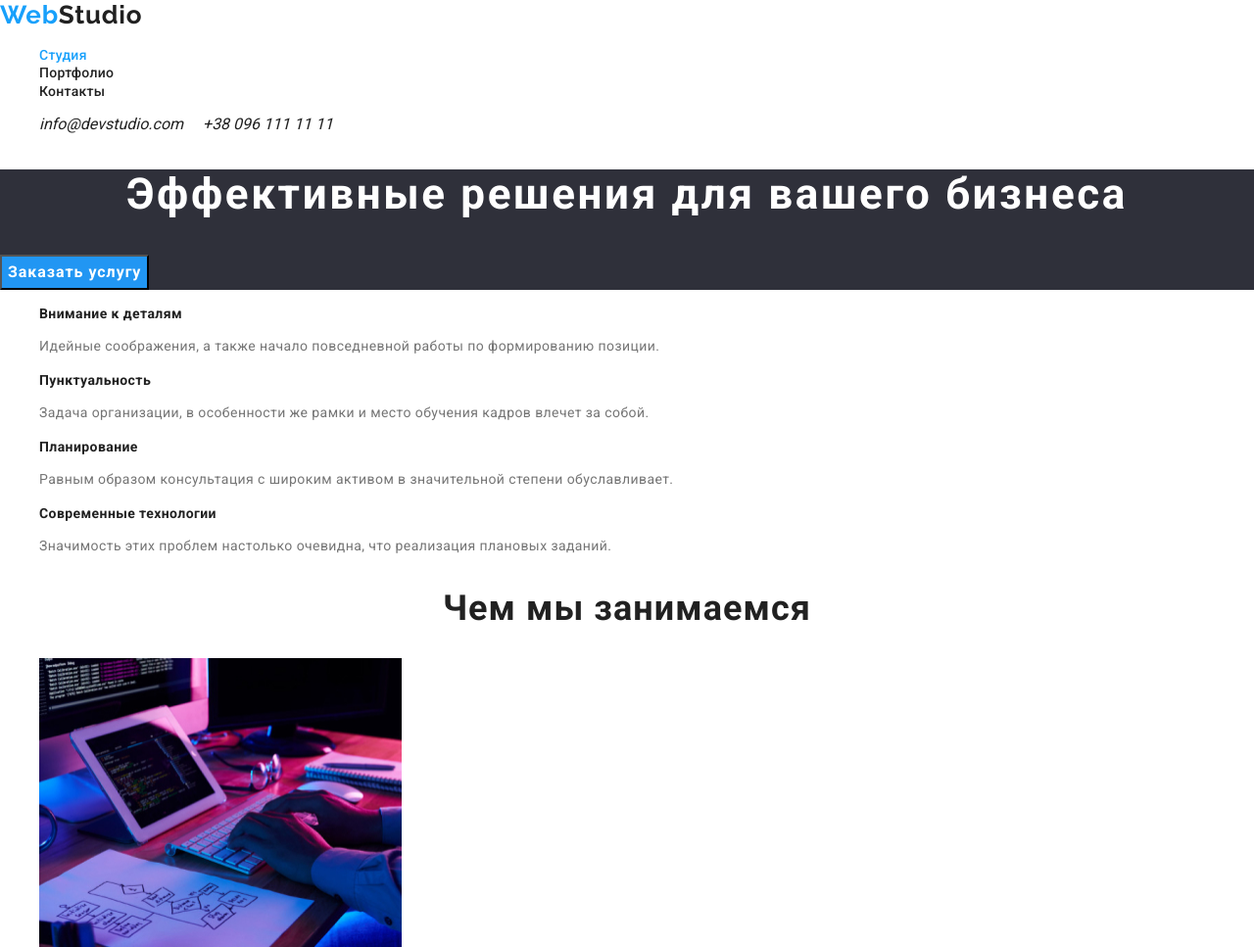
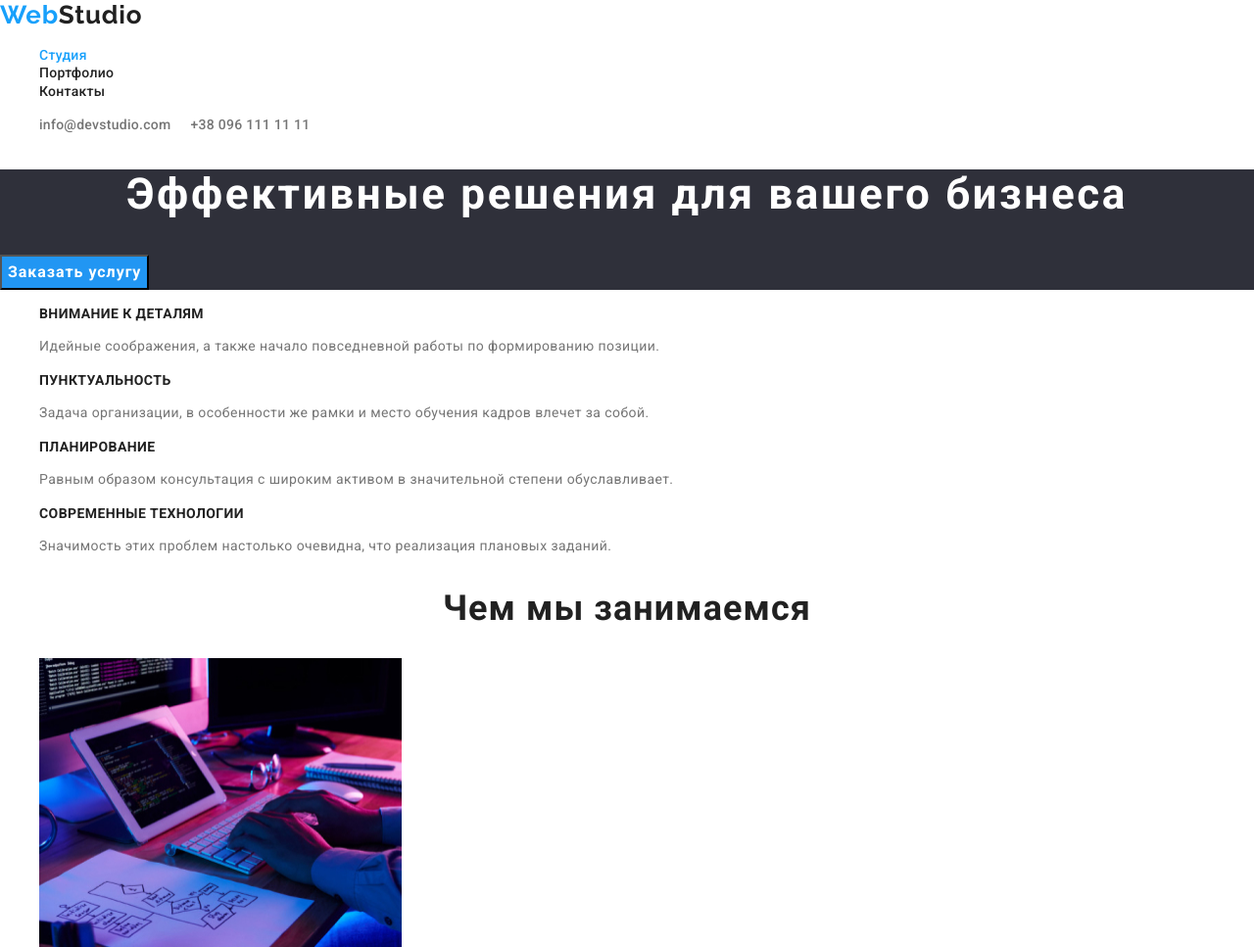
Before and after one commit to KSK86-Kim/goit-markup-hw-02, a plain HTML site: page index.html in a window 1280 px wide. Shown: the top 967 px of the page at 98% size. Drawn offline with nearby package versions, Linux system fonts and the light colour scheme.

Commit message:
2-я проверка v0.6
Первые поправки
- убрал италик
- добавилк  заголовки
(text-transform: uppercase;)

```diff
--- a/css/styles.css
+++ b/css/styles.css
@@ -83,6 +83,7 @@ body {
 }
 
 .header-contacts {
+  font-style: normal;
 }
 
 .header-contacts-list {
@@ -94,8 +95,11 @@ body {
 }
 
 .header-contacts-link {
-  color: var(--primary-title-color);
-  text-decoration: none;
+  color: var(--description-color);
+  font-weight: 500;
+  font-size: 14px;
+  line-height: 1.142;
+  letter-spacing: 0.02em;
 }
 
 .navigation-list-link:hover,
@@ -153,6 +157,7 @@ body {
   font-size: 14px;
   line-height: 1.143;
   letter-spacing: 0.03em;
+  text-transform: uppercase;
 }
 .basis-description {
   color: var(--description-color);
@@ -227,6 +232,7 @@ footer {
 }
 
 .footer-contacts {
+  font-style: normal;
 }
 .footer-contacts-list {
 }
```
